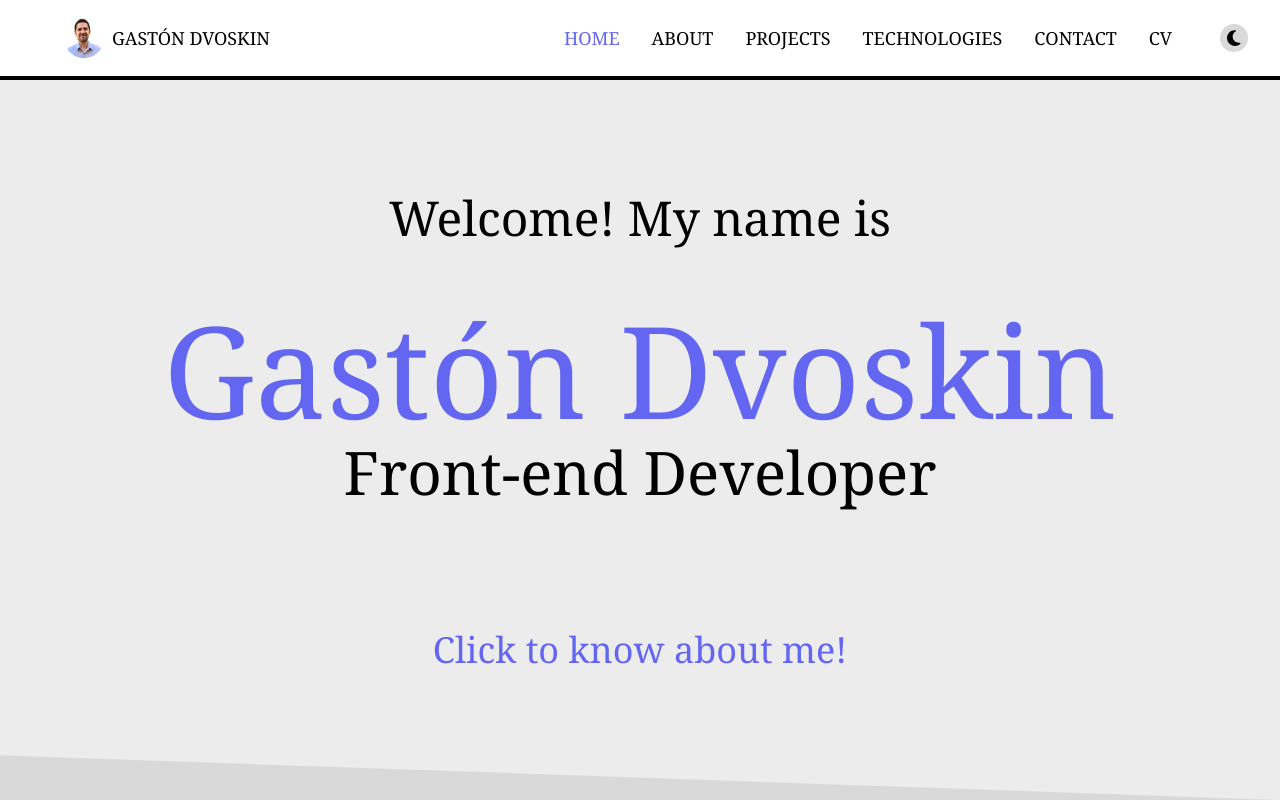
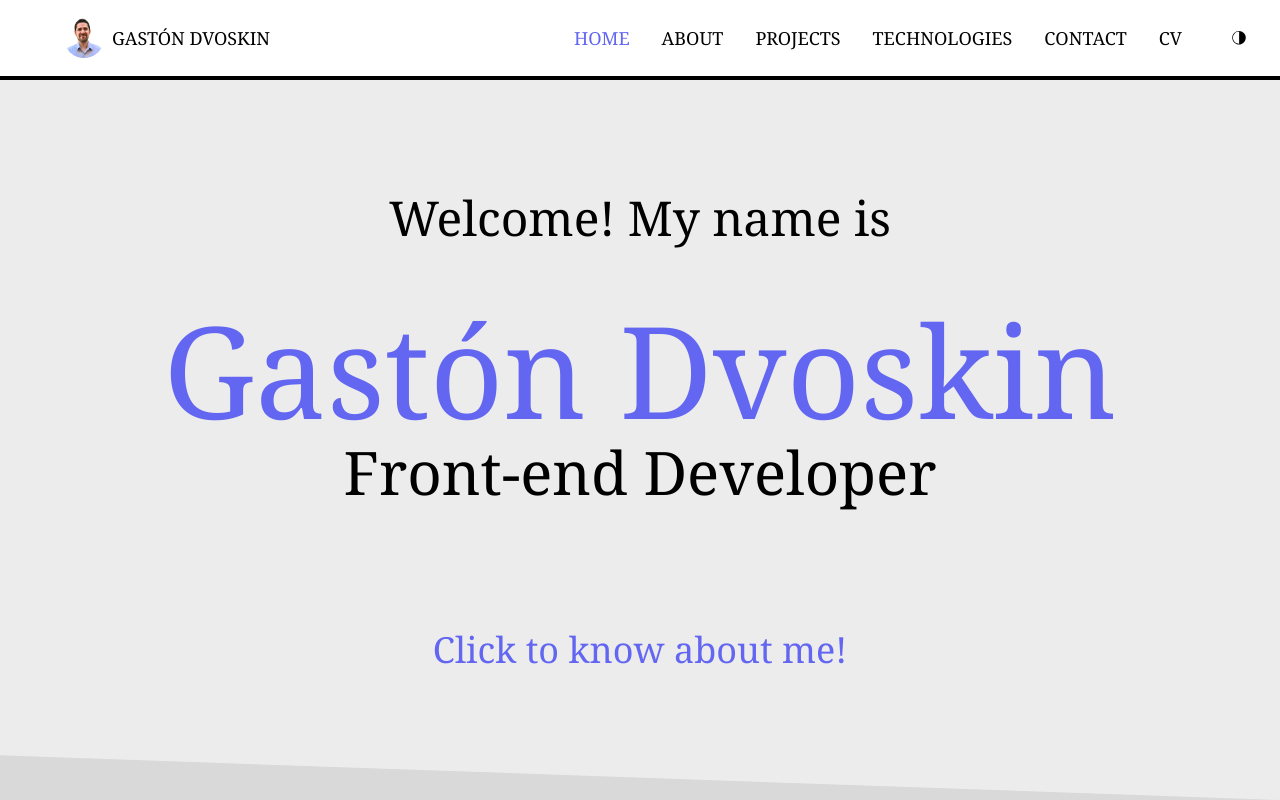
Before and after one commit to gastondvoskin/portfolio, a React (Vite) app in the folder client/: page / in a window 1280 px wide. Shown: the top 800 px of the page. Built offline with nearby package versions, Linux system fonts and the light colour scheme; no server answers.

Commit message:
Changed Theme icon in Nav. Installed react-icons

```diff
--- a/client/package.json
+++ b/client/package.json
@@ -16,6 +16,7 @@
     "axios": "^1.4.0",
     "react": "^18.2.0",
     "react-dom": "^18.2.0",
+    "react-icons": "^4.11.0",
     "react-scroll": "^1.8.9"
   },
   "devDependencies": {
--- a/client/src/components/Nav_Themes.jsx
+++ b/client/src/components/Nav_Themes.jsx
@@ -1,14 +1,12 @@
-import { FontAwesomeIcon } from "@fortawesome/react-fontawesome";
-import { faMoon, faSun } from "@fortawesome/free-solid-svg-icons";
+import { WiMoonAltThirdQuarter } from 'react-icons/wi';
 
-
-const Nav_Themes = ({ darkMode, toggleDarkMode }) => {
+const Nav_Themes = ({ toggleDarkMode }) => {
   return (
     <button
-      className="mx-8 rounded-full bg-mybg2 w-7 h-7 dark:bg-mybg1d"
+      className="mx-8 bg-transparent hover:bg-mybg2 dark:hover:bg-mybg2d"
       onClick={toggleDarkMode}
     >
-      {darkMode ? <FontAwesomeIcon icon={faSun} /> : <FontAwesomeIcon icon={faMoon} />}
+      <WiMoonAltThirdQuarter />
     </button>
   );
 };
```
Also changed, not shown: 1 other file (tests, documents, lock files or other folders).
